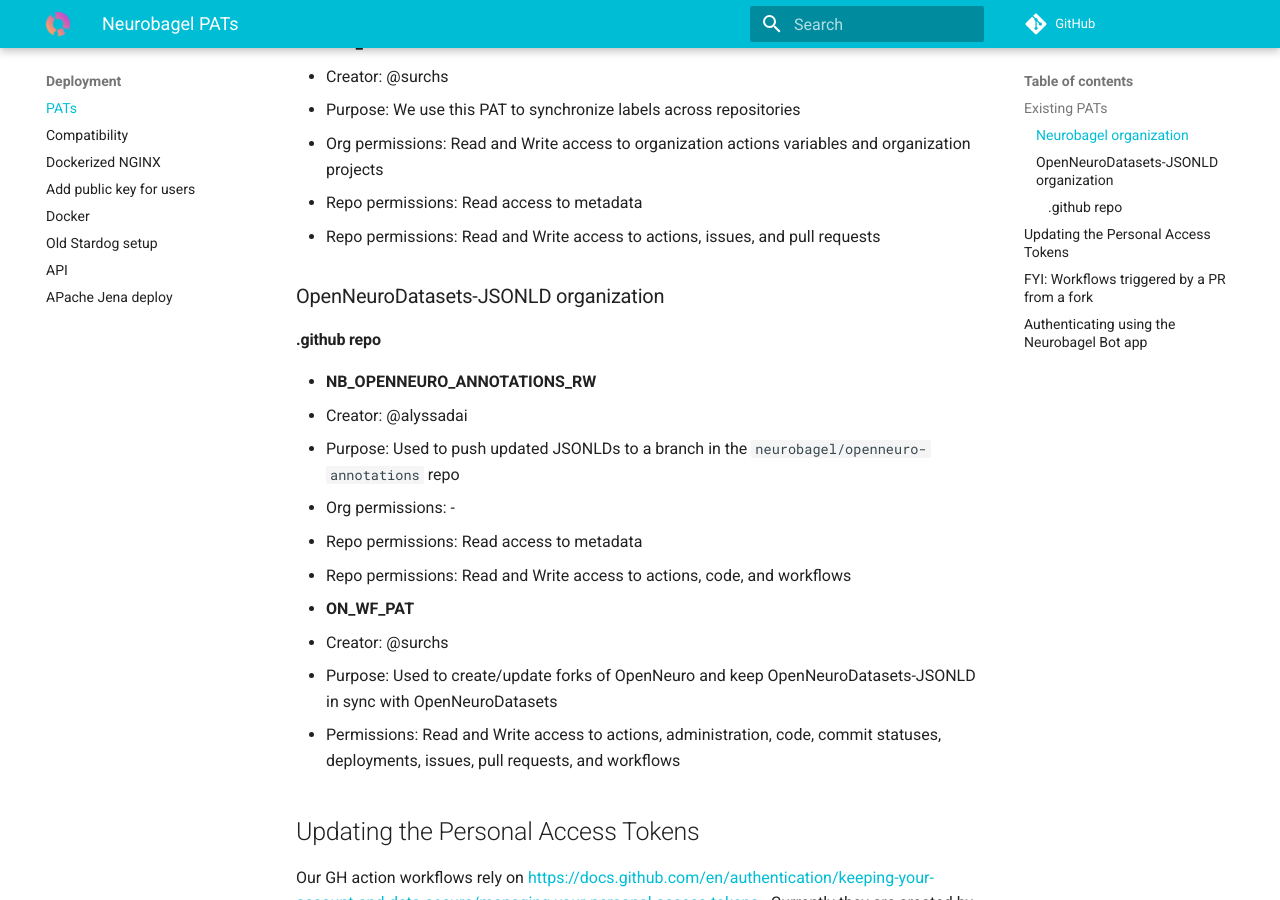
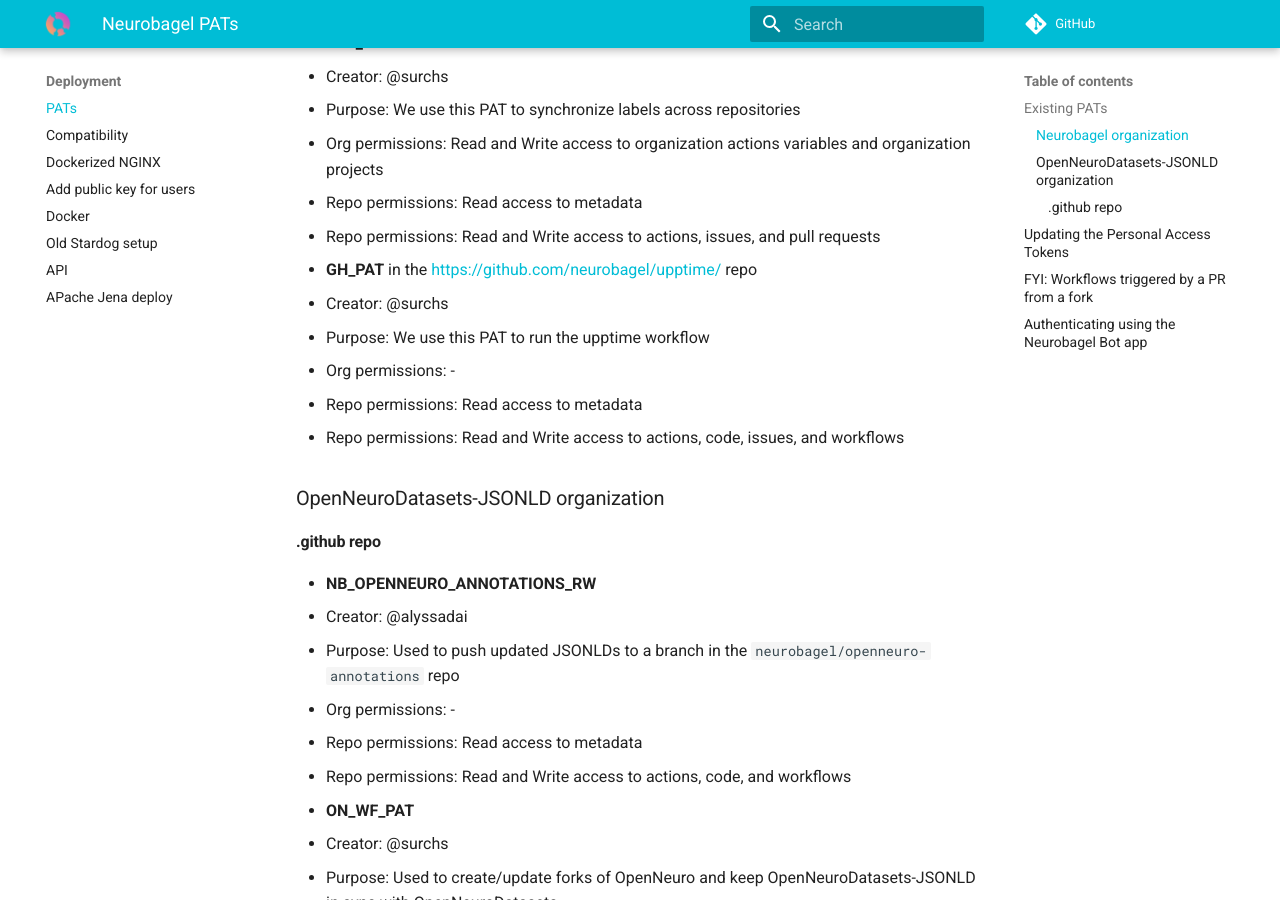
Before and after one commit to neurobagel/dev-docs, an MkDocs documentation site: the page built from docs/sections/Neurobagel PATs.md, in a window 1280 px wide and 900 px high, scrolled down 1379 px. Built offline with MkDocs 1.6.1 and Material for MkDocs 9.7.7, drawn with Linux system fonts in a browser that asks for light colours; comment, search, counter and statistics services are not loaded.

Commit message:
[ENH] Add description of upptime PAT

```diff
--- a/docs/sections/Neurobagel PATs.md
+++ b/docs/sections/Neurobagel PATs.md
@@ -41,6 +41,12 @@ Secret names and permissions:
   - Org permissions: Read and Write access to organization actions variables and organization projects
   - Repo permissions: Read access to metadata
   - Repo permissions: Read and Write access to actions, issues, and pull requests
+- **GH_PAT** in the https://github.com/neurobagel/upptime/ repo
+  - Creator: @surchs
+  - Purpose: We use this PAT to run the upptime workflow
+  - Org permissions: -
+  - Repo permissions: Read access to metadata
+  - Repo permissions: Read and Write access to actions, code, issues, and workflows
 
 ### OpenNeuroDatasets-JSONLD organization
 #### .github repo
```
